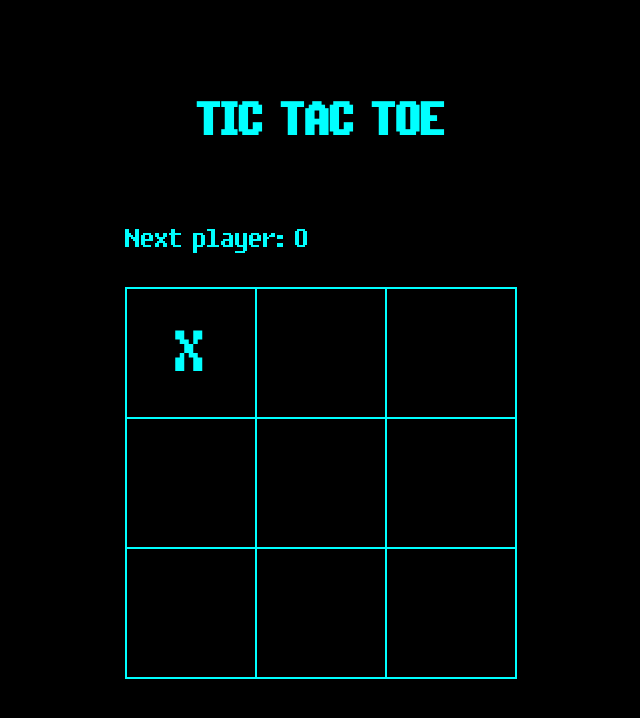
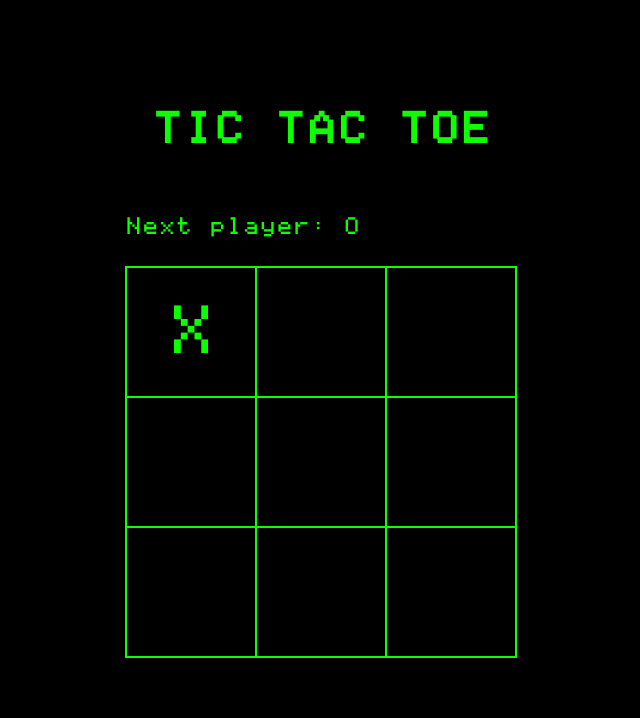
Before and after one commit to lspacka/OP_TicTacToe, a plain HTML site: page index.html in a window 1280 px wide. Both pictures are taken after a click on the element 510 px from the left and 353 px from the top of the page. Shown: the whole page, without its empty margins (319-959 px from the left). Drawn offline with Linux system fonts and the light colour scheme.

Commit message:
functional winning check

```diff
--- a/script.js
+++ b/script.js
@@ -21,18 +21,24 @@ function KeyFunc(e) {
 // }
 
 function GameBoard(board) {
-    // board = JSON.parse(JSON.stringify(board))
+    const board2 = JSON.parse(JSON.stringify(board))
 
     const add = (input, play) => {
         const [row, col] = input.split(',')
-        if (board[row-1][col-1] == '-') {
-            board[row-1][col-1] = play
+        if (board2[row-1][col-1] == '-') {
+            board2[row-1][col-1] = play
             return true
         }
     }
 
+    const add2 = (square, play) => {
+        if (square.textContent) return
+        square.textContent = play
+        board2[square.id-1] = play
+    }
+
     const checkWin = () => {
-        const flat = [].concat.apply([], board)   // flattens 2d board array
+        const flat= [].concat.apply([], board2)   // flattens 2d board2 array
         const lines = [
             [0, 1, 2],
             [3, 4, 5],
@@ -46,8 +52,7 @@ function GameBoard(board) {
 
         for (let i = 0; i < lines.length; i++) {
             const [a, b, c] = lines[i]
-            if (flat[a] && flat[a]==flat[b] && flat[a]==flat[c] &&
-                flat[a]!='-' && flat[b]!='-' && flat[c]!='-') {
+            if (flat[a] && flat[a]==flat[b] && flat[a]==flat[c]) {
                 return flat[a]
             }
         }
@@ -55,23 +60,23 @@ function GameBoard(board) {
     }
 
     const show = () => {
-        for (let i = 0; i < board.length; i++) {
-            let output = board.map(innerArray => innerArray.join(' '))
+        for (let i = 0; i < board2.length; i++) {
+            let output = board2.map(innerArray => innerArray.join(' '))
             output = output.join('\n')
             console.log(output)
         }
     }
 
     const checkDraw = () => {
-        const flat = [].concat.apply([], board)
+        const flat = [].concat.apply([], board2)
         return flat.every(square => square != '-')
     }
 
-    return { add,  checkWin, checkDraw, show }
+    return { add, add2, checkWin, checkDraw, show }
 }
 
 function Game() {
-    const new_grBoard = Array(9).fill(' ') // for storing the moves on the screen
+    const new_grBoard = Array(9).fill('') // for storing the moves on the screen
     let play = 'X'
     // let player1 = createPlayer('X')
     // let player2 = createPlayer('O')
@@ -92,20 +97,55 @@ function Game() {
         console.clear()
     }
 
+    function checkWinner(board) {
+        winner = board.checkWin()
+        console.log(winner)
+        if (winner) {
+            console.log(`winner: ${winner}`)
+            banner.textContent = `${play} WINS`
+        }
+    }
+
     const loop = () => {
         banner.textContent = `Next player: ${play}`
-        winner = gr_board.checkWin()
+        // if (winner) {
+        //     console.log(`winner: ${winner}`)
+        //     banner.textContent = `${play} WINS`
+        // }
 
         board.forEach(square => {
             square.addEventListener('click', () => {
-                square.textContent = play
-                gr_board[square.id-1] = play
-                console.log(gr_board)
+                gr_board.add2(square, play)
+                checkWinner(gr_board)
+                // winner = gr_board.checkWin()
+                // console.log(winner)
+                // if (winner) {
+                //     console.log(`winner: ${winner}`)
+                //     banner.textContent = `${play} WINS`
+                // }
+                // console.log(gr_board)
                 play = (play == 'X') ? 'O' : 'X'
                 banner.textContent = `Next player: ${play}`
             })
         })
 
+        // while (true) {
+        //     winner = gr_board.checkWin()
+        //     if (winner) {
+        //         banner.textContent = `${play} WINS!`
+        //         break
+        //     }
+
+        //     board.forEach(square => {
+        //         square.addEventListener('click', () => {
+        //             square.textContent = play
+        //             gr_board[square.id-1] = play
+        //             console.log(gr_board)
+        //             play = (play == 'X') ? 'O' : 'X'
+        //             banner.textContent = `Next player: ${play}`
+        //         })
+        //     })
+        // }
     }
 
     // const loop = () => {
--- a/style.css
+++ b/style.css
@@ -1,6 +1,13 @@
+/* https://www.kreativekorp.com/software/fonts/apple2/ */
+
 @font-face {
   font-family: bbs;
-  src: url('BBSesque.ttf');
+  src: url('fonts/BBSesque.ttf');
+}
+
+@font-face {
+  font-family: apple2;
+  src: url('fonts/PrintChar21.ttf');
 }
 
 * {
@@ -15,9 +22,9 @@ body {
   justify-content: center;
   align-items: center;
   height: 100vh;
-  font-family: 'bbs';
+  font-family: 'apple2';
   background: black;
-  color:aqua;
+  color:rgb(13, 255, 0);
 }
 
 .container {
@@ -29,13 +36,13 @@ body {
 h1 {
   align-self: center;
   transform: translateY(-70px);
-  font-size: 3.5rem;
+  font-size: 2.2rem;
 }
 
 .banner {
   align-self: center;
   width: 100%;
-  font-size: 2rem;
+  font-size: 1.2rem;
 }
 
 .board {
@@ -57,6 +64,6 @@ h1 {
   width: 130px;
   height: 130px;
   border: 1px solid;
-  font-size: 4.5rem;
+  font-size: 3.4rem;
   text-align: center;
 }
```
Also changed, not shown: TODO.txt, fonts/BBSesque.ttf (renamed from BBSesque.ttf), fonts/FreeLicense.txt (added), fonts/PRNumber3.ttf (added), fonts/PrintChar21.ttf (added).
